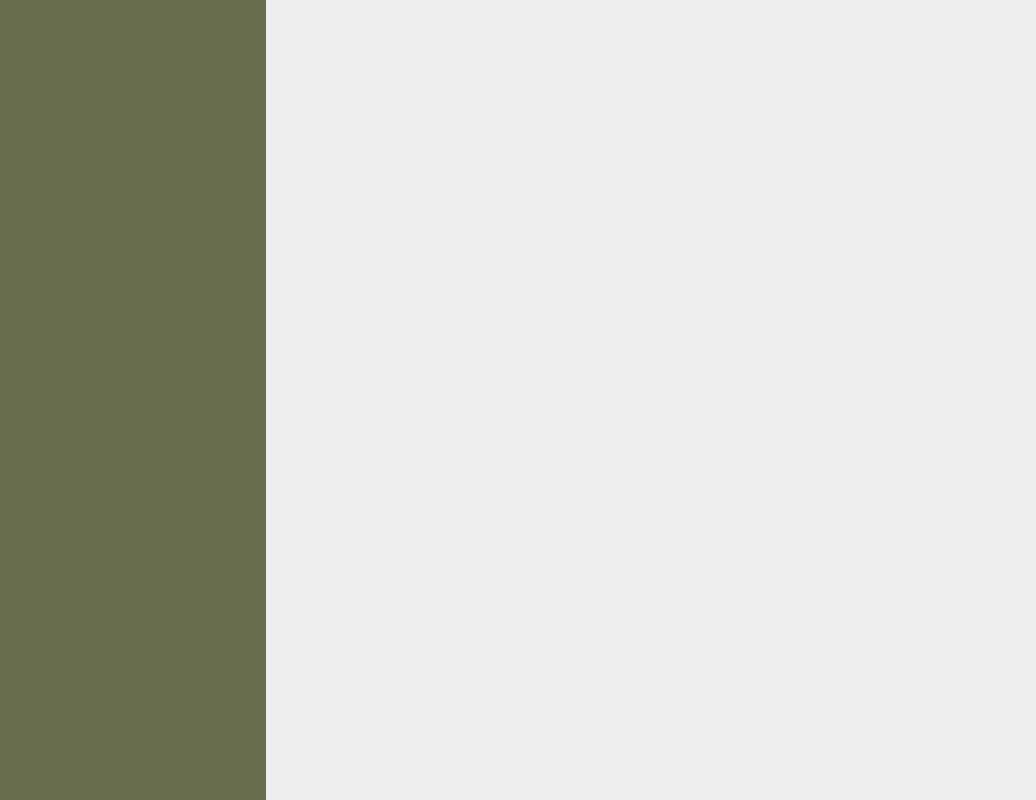
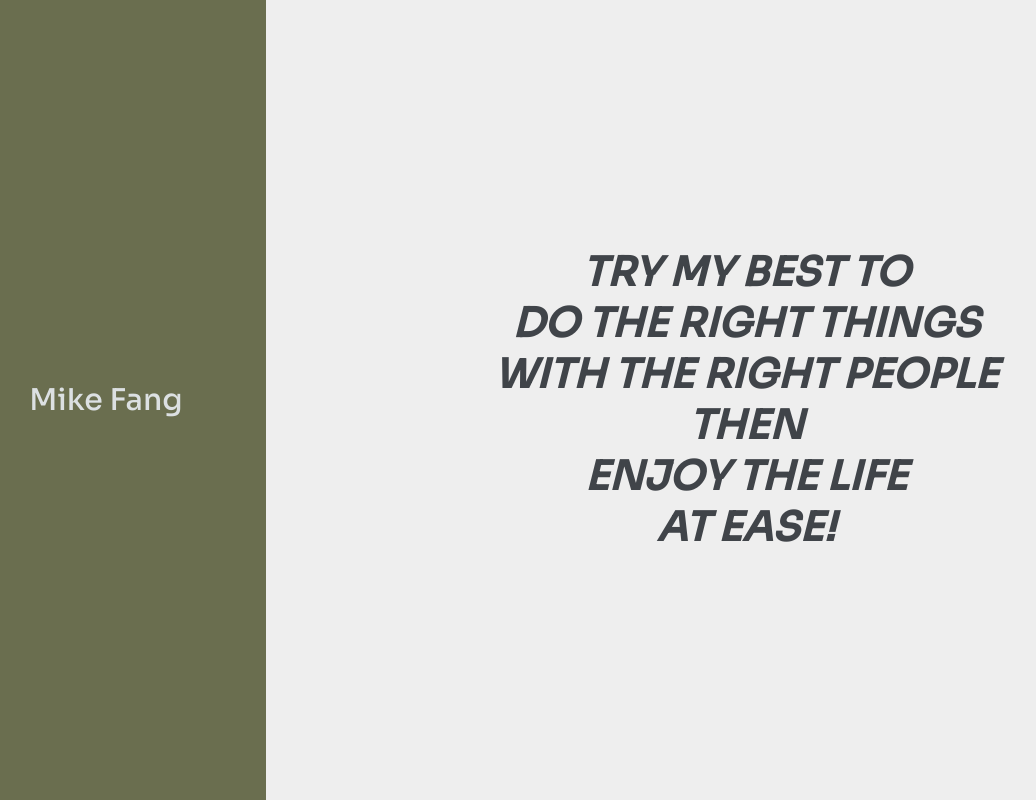
Before and after one commit to mike1026915/mike-fantasy, a Gatsby site: page / in a window 1280 px wide. Shown: the whole page, without its empty margins (54-1090 px from the left). Built offline with nearby package versions, Linux system fonts and the light colour scheme; Gatsby itself is replaced by a stand-in of ours.

Commit message:
1. Font selection 2. Ready to deploy

```diff
--- a/gatsby-config.js
+++ b/gatsby-config.js
@@ -4,7 +4,32 @@ module.exports = {
     FAST_DEV: true,
   },
   siteMetadata: {
-    title: "MikeFantasy",
+    title: "Mike Fantasy",
+    name: "Mike Fang",
+    url: "",
+    intro: "Try my best to do right things with right people then enjoy the life at ease!",
+    copyright: '© All rights reserved.',
+    menu: [
+      {
+        label: 'About me',
+        path: '/'
+      },
+      {
+        label: 'Blog',
+        path: '/pages/blog'
+      },
+      {
+        label: 'Contact me',
+        path: '/pages/contacts'
+      }
+    ],
+    contact: {
+      email: '',
+      github: '#',
+      rss: '',
+      linkedin: '#',
+      instagram: '#',
+    }
   },
   plugins: [
     "gatsby-plugin-netlify-cms",
--- a/package.json
+++ b/package.json
@@ -31,7 +31,7 @@
     "gatsby-plugin-typescript": "^2.11.0",
     "gatsby-source-filesystem": "^2.10.0",
     "gatsby-transformer-sharp": "^2.11.0",
-    "netlify-cms-app": "^2.14.14",
+    "netlify-cms-app": "^2.14.17",
     "react": "^16.13.1",
     "react-dom": "^16.13.1",
     "react-helmet": "^6.1.0",
--- a/src/components/Content.js
+++ b/src/components/Content.js
@@ -6,13 +6,24 @@ const StyledContent = styled.main`
     background-color: var(--light-grey);
     height: 100vh;
     width: 100%;
+    justify-content: center;
+    align-items: center;
 `
 
 export default function Sidebar() {
 
     return (
         <StyledContent>
-
+            <h1>
+                <em>
+                    Try my best to <br />
+                    do the right things  <br />
+                    with the right people  <br />
+                    then  <br />
+                    enjoy the life  <br />
+                    at ease!  <br />
+                </em>
+            </h1>
         </StyledContent>
     )
 }
--- a/src/components/Layout.js
+++ b/src/components/Layout.js
@@ -10,6 +10,7 @@ const Page = styled.div`
     display: grid;
     place-items: center;
     grid-template-columns: minmax(150px, 25%) 1fr;
+    place-items: center;
 `;
 
 export default function Layout(props) {
--- a/src/components/Sidebar.js
+++ b/src/components/Sidebar.js
@@ -5,13 +5,17 @@ const StyledSideBar = styled.aside`
     background-color: var(--dark-green);
     height: 100vh;
     width: 100%;
+    justify-content: center;
+    align-items: center;
 `
 
 export default function Sidebar() {
 
     return (
         <StyledSideBar>
-
+            <h2>
+                Mike Fang
+            </h2>
         </StyledSideBar>
     )
 }
--- a/src/styles/Typography.js
+++ b/src/styles/Typography.js
@@ -1,34 +1,52 @@
 import { createGlobalStyle } from 'styled-components';
 
+import Sora from '../assets/fonts/Sora-Medium.ttf';
 
 const Typography = createGlobalStyle`
+  @font-face {
+    font-family: Sora;
+    src: url(${Sora});
+  }
+
+  html {
+    font-family: 'Sora', -apple-system, BlinkMacSystemFont, "Segoe UI", Roboto, Helvetica, Arial, sans-serif;
+  }
 
   main {
     font-weight: 500;
     color: var(--black);
+    display: flex;
+    flex-direction: column;
   }
 
   aside {
     font-weight: 500;
+    text-align: center;
     color: var(--grey);
+    display: flex;
+    flex-direction: column;
+
   }
 
   p, li {
     letter-spacing: 0.5px;
+    font-family: 'Source Sans Pro', -apple-system, BlinkMacSystemFont, "Segoe UI", Roboto, Helvetica, Arial, sans-serif;
   }
 
   h1 {
-    font-weight: bolder;
-    margin: 1rem;
+    font-weight: 700;
+    text-transform: uppercase;
+    text-align: center;
+    margin: 3rem;
   }
 
   h2 {
-    font-weight: bold;
-    margin: 0;
+    font-weight: 500;
+    margin: 1.5rem,
   }
 
   h3,h4,h5,h6 {
-    font-weight: normal;
+    font-weight: 300;
     margin: 0;
   }
   a {
```
Also changed, not shown: src/assets/fonts/Sora-Medium.ttf (added), src/pages/index.js (line endings or trailing spaces), 1 other file.
